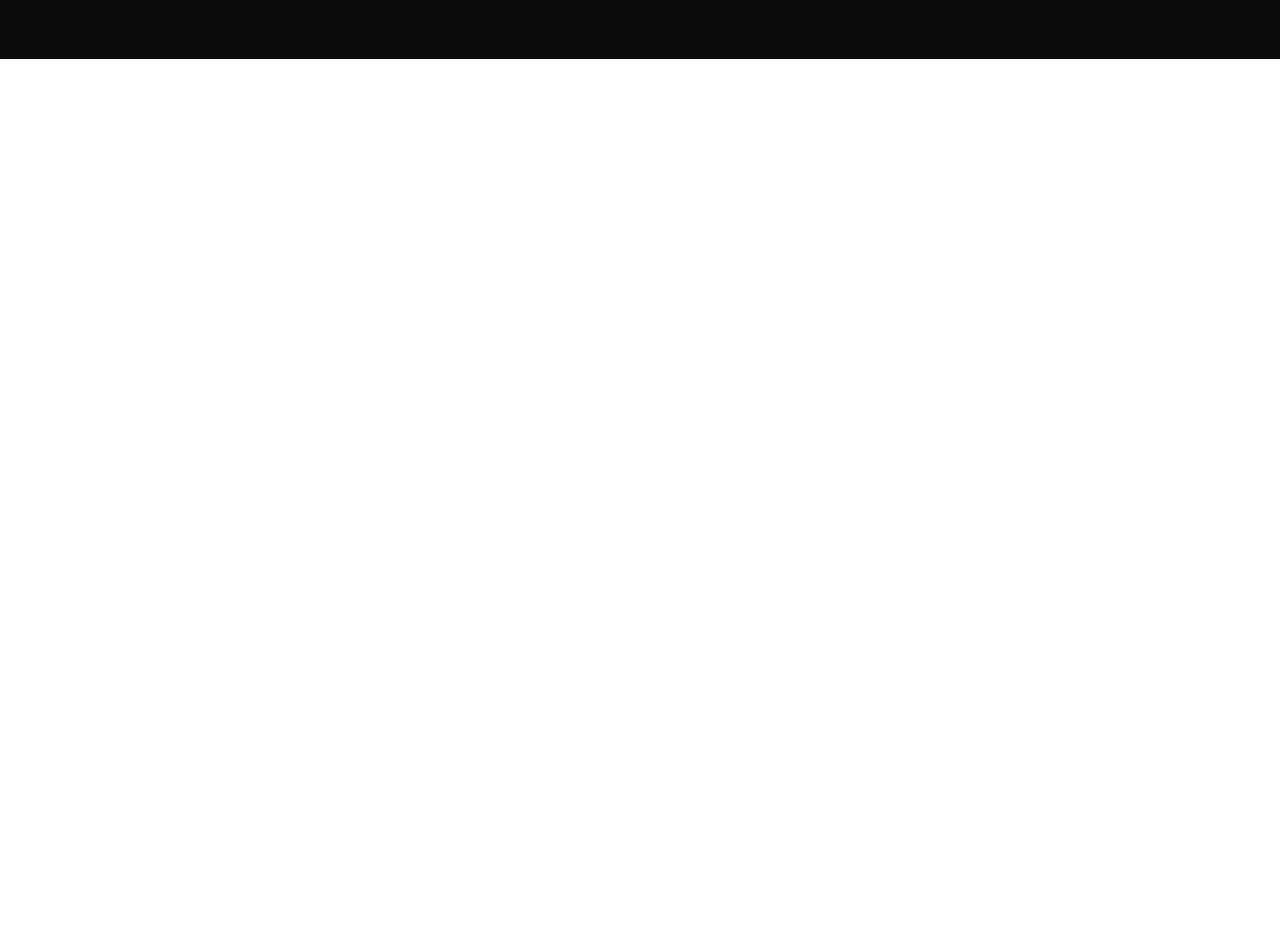
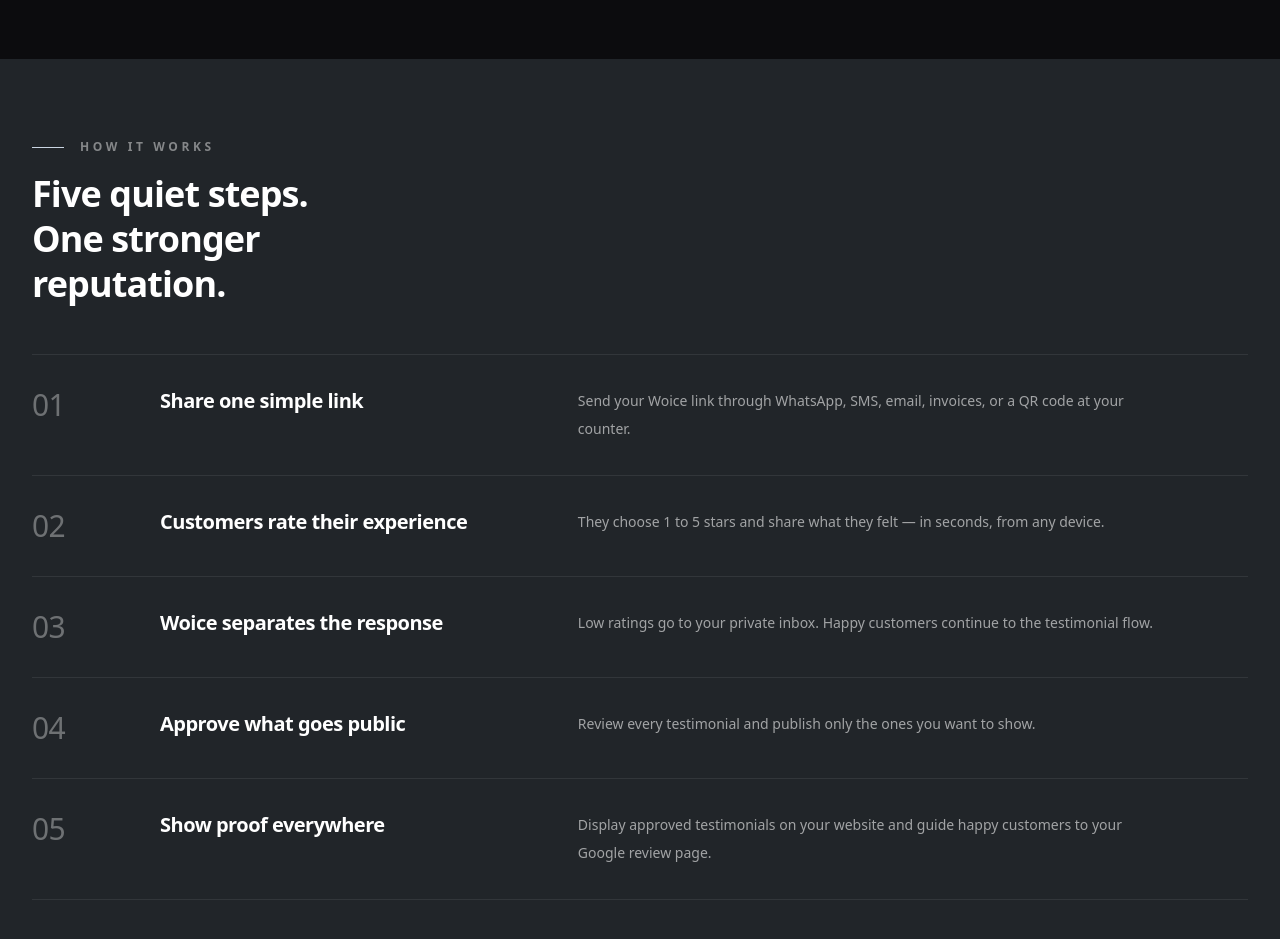
Before and after one commit to MidhunMohan210/woice_home, a Next.js app: page / in a window 1280 px wide. Shown: the part 3660-4599 px from the top of the page. Before the commit the page ends 3719 px from the top, so only its background shows below. Built offline with nearby package versions, Linux system fonts and the light colour scheme.

Commit message:
how it works section done

```diff
--- a/src/app/page.js
+++ b/src/app/page.js
@@ -2,6 +2,7 @@ import CTASection from "@/components/landing/CTASection";
 import FAQSection from "@/components/landing/FAQSection";
 import Footer from "@/components/landing/Footer";
 import HeroSection from "@/components/landing/HeroSection";
+import HowItWorks from "@/components/landing/HowItWorks";
 import Navbar from "@/components/landing/Navbar";
 import PricingSection from "@/components/landing/PricingSection";
 import ProblemSection from "@/components/landing/ProblemSection";
@@ -15,6 +16,7 @@ export default function Home() {
         <HeroSection />
         <ProblemSection />
         <WoiceWaySection />
+        <HowItWorks/>
         {/* <PricingSection />
         <FAQSection />
         <CTASection /> */}
--- /dev/null
+++ b/src/components/landing/HowItWorks.jsx
@@ -0,0 +1,78 @@
+const steps = [
+  {
+    number: "01",
+    title: "Share one simple link",
+    description:
+      "Send your Woice link through WhatsApp, SMS, email, invoices, or a QR code at your counter.",
+  },
+  {
+    number: "02",
+    title: "Customers rate their experience",
+    description:
+      "They choose 1 to 5 stars and share what they felt — in seconds, from any device.",
+  },
+  {
+    number: "03",
+    title: "Woice separates the response",
+    description:
+      "Low ratings go to your private inbox. Happy customers continue to the testimonial flow.",
+  },
+  {
+    number: "04",
+    title: "Approve what goes public",
+    description:
+      "Review every testimonial and publish only the ones you want to show.",
+  },
+  {
+    number: "05",
+    title: "Show proof everywhere",
+    description:
+      "Display approved testimonials on your website and guide happy customers to your Google review page.",
+  },
+];
+
+export default function HowItWorks() {
+  return (
+    <section
+      id="how-it-works"
+      className="bg-[#212529] py-16 text-white sm:py-20"
+    >
+      <div className="section-shell">
+        <div className="max-w-2xl">
+          <div className="flex items-center gap-4 mb-3">
+            <div className="h-px w-6 bg-slate-300 sm:w-8" />
+            <p className="text-[11px] font-semibold uppercase tracking-[0.3em] text-white/45 sm:text-xs">
+              How it works
+            </p>
+          </div>
+
+          <h2 className="mt-4 max-w-[18ch] text-2xl font-semibold tracking-tight text-white sm:text-3xl lg:text-4xl lg:leading-tight">
+            Five quiet steps. <br />
+            One stronger reputation.
+          </h2>
+        </div>
+
+        <div className="mt-10 border-t border-white/8 sm:mt-12">
+          {steps.map((step) => (
+            <div
+              key={step.number}
+              className="grid gap-4 border-b border-white/8 py-7 sm:py-8 md:grid-cols-[88px_minmax(0,1fr)_minmax(0,1.55fr)] md:gap-6 lg:grid-cols-[96px_minmax(0,0.95fr)_minmax(0,1.65fr)] lg:gap-8"
+            >
+              <div className="text-2xl font-medium tracking-tight text-white/35 sm:text-3xl">
+                {step.number}
+              </div>
+
+              <h3 className="text-lg font-semibold tracking-tight text-white sm:text-xl">
+                {step.title}
+              </h3>
+
+              <p className="max-w-xl text-xs leading-6 text-white/58 sm:text-sm sm:leading-7">
+                {step.description}
+              </p>
+            </div>
+          ))}
+        </div>
+      </div>
+    </section>
+  );
+}
```
